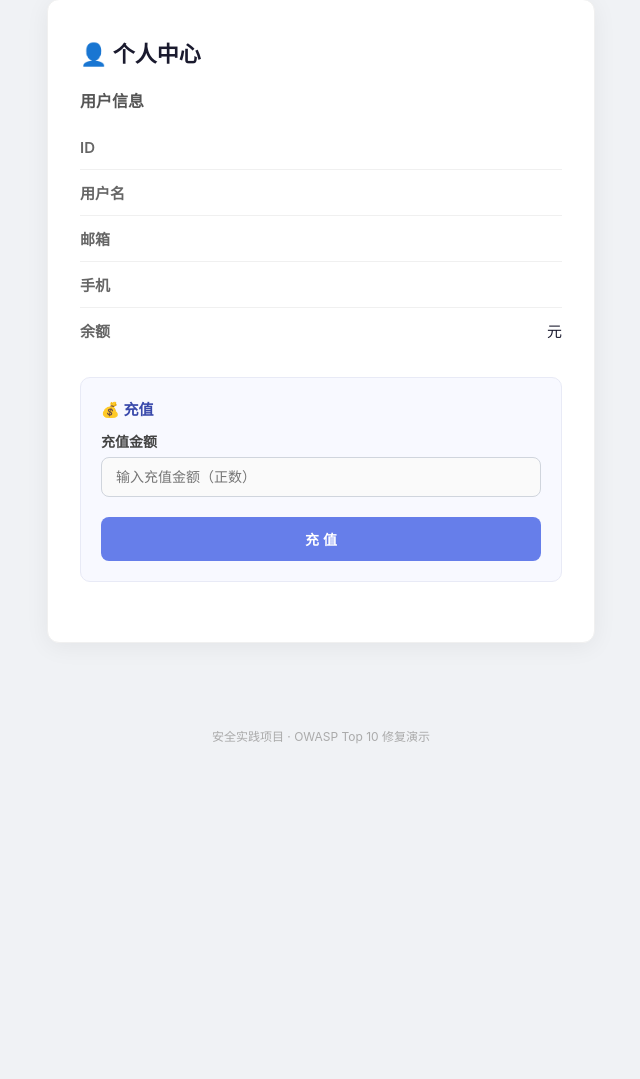
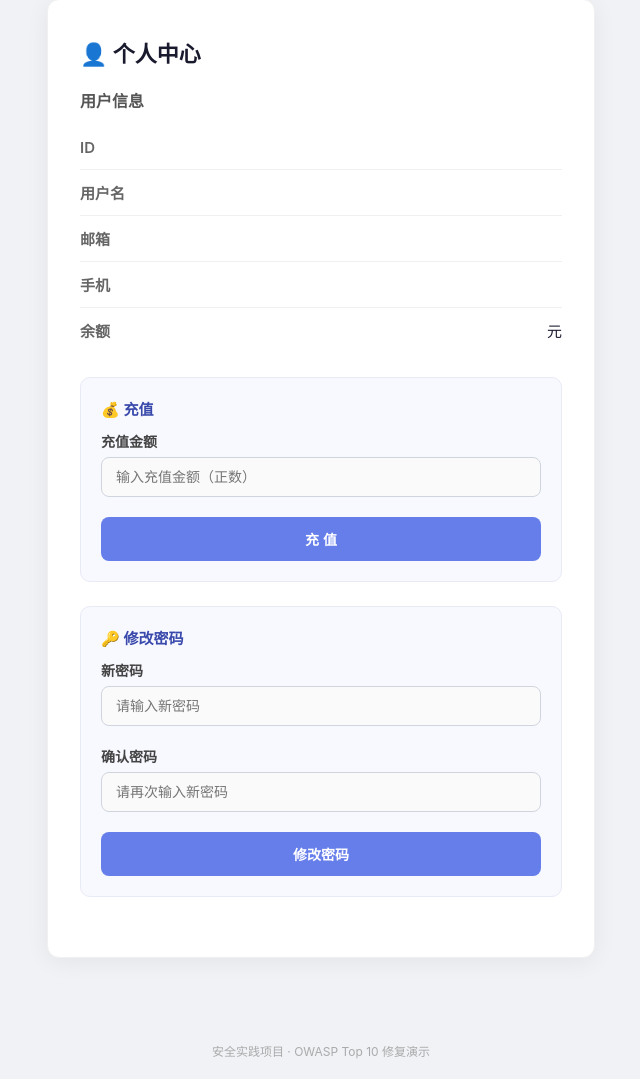
Before and after one commit to ruanyi101/flask-project-push, a Flask app: template templates/profile.html in a window 1280 px wide. Shown: the part 101-1180 px from the top of the page, without its empty margins (319-959 px from the left). Before the commit the page ends 845 px from the top, so only its background shows below. Run offline with Flask 3, Linux system fonts and the light colour scheme; the template is opened without the code that fills it, so the values that code supplies are empty.

Commit message:
fix: 表单添加CSRF Token

```diff
--- a/templates/profile.html
+++ b/templates/profile.html
@@ -21,6 +21,7 @@
     <div class="search-section">
         <h3>💰 充值</h3>
         <form method="post" action="/recharge" class="search-form">
+            <input type="hidden" name="csrf_token" value="{{ csrf_token() }}">
             <div class="form-group">
                 <label for="amount">充值金额</label>
                 <input type="number" id="amount" name="amount" class="search-input" placeholder="输入充值金额（正数）" min="0.01" step="0.01" required>
@@ -28,5 +29,22 @@
             <button type="submit" class="btn btn-primary btn-block">充 值</button>
         </form>
     </div>
+
+    <div class="search-section">
+        <h3>🔑 修改密码</h3>
+        <form method="post" action="/change-password" class="search-form">
+            <input type="hidden" name="csrf_token" value="{{ csrf_token() }}">
+            <input type="hidden" name="username" value="{{ username }}">
+            <div class="form-group">
+                <label for="new_password">新密码</label>
+                <input type="password" id="new_password" name="new_password" class="search-input" placeholder="请输入新密码" required>
+            </div>
+            <div class="form-group">
+                <label for="confirm_password">确认密码</label>
+                <input type="password" id="confirm_password" name="confirm_password" class="search-input" placeholder="请再次输入新密码" required>
+            </div>
+            <button type="submit" class="btn btn-primary btn-block">修改密码</button>
+        </form>
+    </div>
 </div>
 {% endblock %}
```
